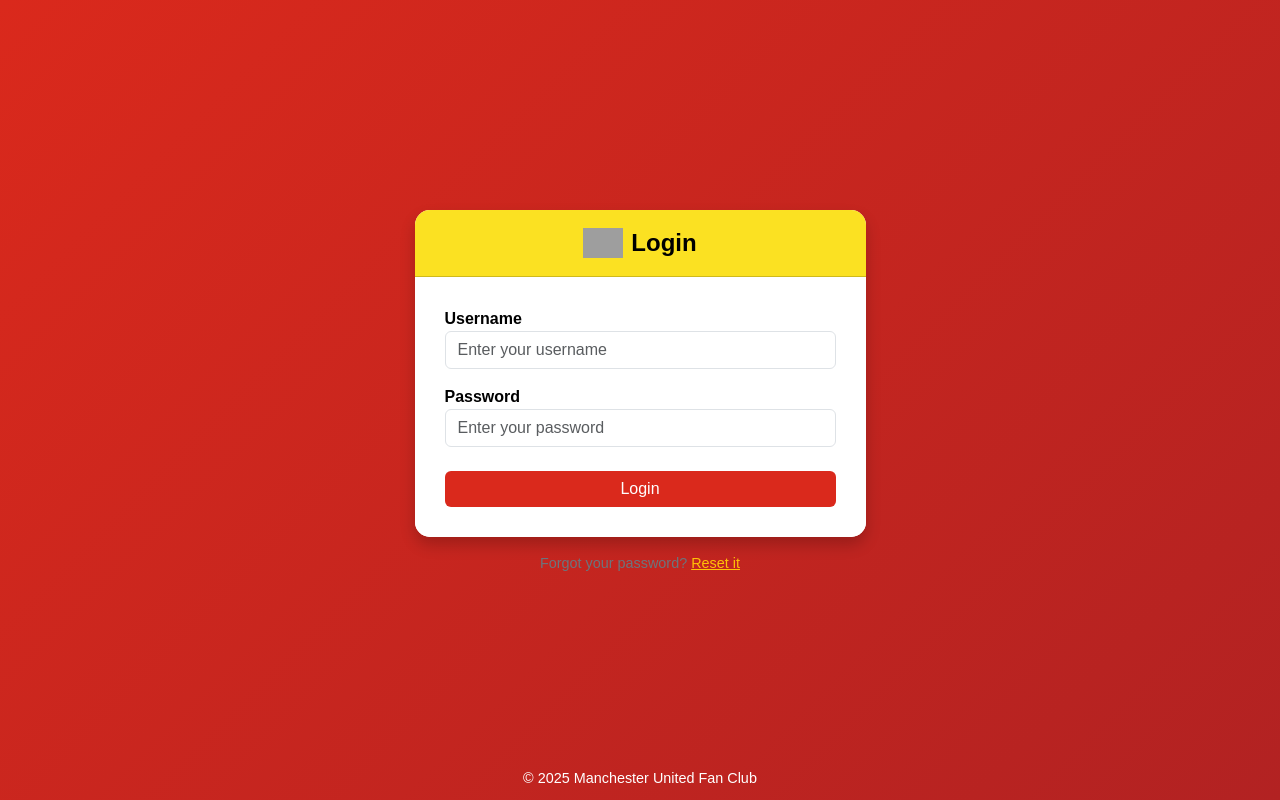
After one commit to kittipongz2005/My_webdev, a Flask app: page /login in a window 1280 px wide. The commit adds this page. Run offline with Flask 3, Linux system fonts and the light colour scheme; grey boxes are pictures that could not be loaded.

Commit message:
เพิ่มหน้า login

```diff
--- a/Manchester/app/__init__.py
+++ b/Manchester/app/__init__.py
@@ -7,6 +7,7 @@ def create_app():
     app = Flask(__name__)
     app.config['SQLALCHEMY_DATABASE_URI'] = 'sqlite:///manutd.db'
     app.config['SQLALCHEMY_TRACK_MODIFICATIONS'] = False
+    app.config['SECRET_KEY'] = 'your_secret_key'  # เพิ่ม SECRET_KEY สำหรับ WTForms
 
     db.init_app(app)
 
--- /dev/null
+++ b/Manchester/app/forms.py
@@ -0,0 +1,7 @@
+from flask_wtf import FlaskForm
+from wtforms import StringField, PasswordField
+from wtforms.validators import DataRequired
+
+class LoginForm(FlaskForm):
+    username = StringField('Username', validators=[DataRequired()])
+    password = PasswordField('Password', validators=[DataRequired()])
--- a/Manchester/app/routes.py
+++ b/Manchester/app/routes.py
@@ -1,7 +1,21 @@
-from flask import Blueprint, render_template
+from flask import Blueprint, render_template, redirect, url_for, flash
+from .forms import LoginForm  # เปลี่ยนการนำเข้าแบบสัมพัทธ์เป็นแบบสัมบูรณ์
 
 main = Blueprint('main', __name__)
 
 @main.route('/')
 def home():
-    return render_template('manutd.html')
+    return render_template('home.html')
+
+@main.route('/login', methods=['GET', 'POST'])
+def login():
+    form = LoginForm()
+    if form.validate_on_submit():
+        username = form.username.data
+        password = form.password.data
+        if username == 'admin' and password == 'password':
+            flash('Login successful!', 'success')
+            return redirect(url_for('main.home'))
+        else:
+            flash('Invalid username or password', 'danger')
+    return render_template('login.html', form=form)
--- /dev/null
+++ b/Manchester/app/templates/login.html
@@ -0,0 +1,126 @@
+<!DOCTYPE html>
+<html lang="en">
+
+<head>
+    <meta charset="UTF-8">
+    <meta name="viewport" content="width=device-width, initial-scale=1.0">
+    <title>Login - Manchester United</title>
+    <link href="https://cdn.jsdelivr.net/npm/bootstrap@5.3.0/dist/css/bootstrap.min.css" rel="stylesheet">
+    <style>
+        body {
+            background: linear-gradient(135deg, #DA291C, #B22222);
+            /* สีแดงไล่เฉด */
+            color: #FFF;
+            height: 100vh;
+            display: flex;
+            justify-content: center;
+            align-items: center;
+            font-family: 'Arial', sans-serif;
+        }
+
+        .card {
+            border: none;
+            border-radius: 15px;
+            overflow: hidden;
+            box-shadow: 0 8px 15px rgba(0, 0, 0, 0.2);
+        }
+
+        .card-header {
+            background-color: #FBE122;
+            color: #000;
+            text-align: center;
+            padding: 15px;
+            font-size: 1.5rem;
+            font-weight: bold;
+        }
+
+        .card-body {
+            background-color: #FFF;
+            color: #000;
+            padding: 30px;
+        }
+
+        .btn-primary {
+            background-color: #DA291C;
+            border: none;
+            transition: all 0.3s;
+        }
+
+        .btn-primary:hover {
+            background-color: #FBE122;
+            color: #000;
+        }
+
+        .alert {
+            margin-top: 15px;
+            border-radius: 5px;
+        }
+
+        .form-group label {
+            font-weight: bold;
+        }
+
+        .text-muted {
+            font-size: 0.9rem;
+            color: #6c757d !important;
+        }
+
+        footer {
+            position: absolute;
+            bottom: 10px;
+            width: 100%;
+            text-align: center;
+            color: #FFF;
+            font-size: 0.9rem;
+        }
+    </style>
+</head>
+
+<body>
+    <div class="container">
+        <div class="row justify-content-center">
+            <div class="col-md-5">
+                <div class="card">
+                    <div class="card-header">
+                        <div class="d-flex align-items-center justify-content-center">
+                            <img src="https://upload.wikimedia.org/wikipedia/en/thumb/7/7a/Manchester_United_FC_crest.svg/800px-Manchester_United_FC_crest.svg.png"
+                                alt="Manchester United Logo" width="40" class="me-2">
+                            Login
+                        </div>
+                    </div>
+                    <div class="card-body">
+                        <form method="POST" action="{{ url_for('main.login') }}">
+                            {{ form.hidden_tag() }}
+                            <div class="form-group mb-3">
+                                <label for="username">Username</label>
+                                {{ form.username(class="form-control", placeholder="Enter your username") }}
+                            </div>
+                            <div class="form-group mb-4">
+                                <label for="password">Password</label>
+                                {{ form.password(class="form-control", placeholder="Enter your password") }}
+                            </div>
+                            <button type="submit" class="btn btn-primary btn-block w-100">Login</button>
+                        </form>
+                        {% with messages = get_flashed_messages(with_categories=true) %}
+                        {% if messages %}
+                        <div class="mt-3">
+                            {% for category, message in messages %}
+                            <div class="alert alert-{{ category }}">{{ message }}</div>
+                            {% endfor %}
+                        </div>
+                        {% endif %}
+                        {% endwith %}
+                    </div>
+                </div>
+                <p class="text-center text-muted mt-3">Forgot your password? <a href="#" class="text-warning">Reset
+                        it</a></p>
+            </div>
+        </div>
+    </div>
+    <footer>
+        &copy; 2025 Manchester United Fan Club
+    </footer>
+    <script src="https://cdn.jsdelivr.net/npm/bootstrap@5.3.0/dist/js/bootstrap.bundle.min.js"></script>
+</body>
+
+</html>
--- a/Manchester/app/templates/manutd.html
+++ b/Manchester/app/templates/manutd.html
@@ -83,10 +83,11 @@
     </nav>
 
     <!-- Banner -->
-    <div class="container news-card">
+    <div class="container news-card center-text" style="text-align: center;">
         <h1>ยินดีต้อนรับสู่โลกของปีศาจแดง</h1>
         <p>มาร่วมเป็นส่วนหนึ่งของครอบครัวปีศาจแดง</p>
-        <img src=c" Manchester\immage\Oldtrap.jpg" alt="Old Trafford" class="img-fluid" style="max-width: 300px;">
+        <img src="Manchester/immage/Oldtrap.jpg" alt="Old Trafford" class="img-fluid"
+            style="max-width: 300px; display: block; margin: 0 auto;">
     </div>
 
     <!-- Latest News -->
--- a/Manchester/run.py
+++ b/Manchester/run.py
@@ -2,5 +2,5 @@ from app import create_app
 
 app = create_app()
 
-if __name__ == '__main__':
+if __name__ == "__main__":
     app.run(debug=True)
```
Also changed, not shown: Manchester/Oldtrap.jpg (renamed from Manchester/immage/Oldtrap.jpg).
